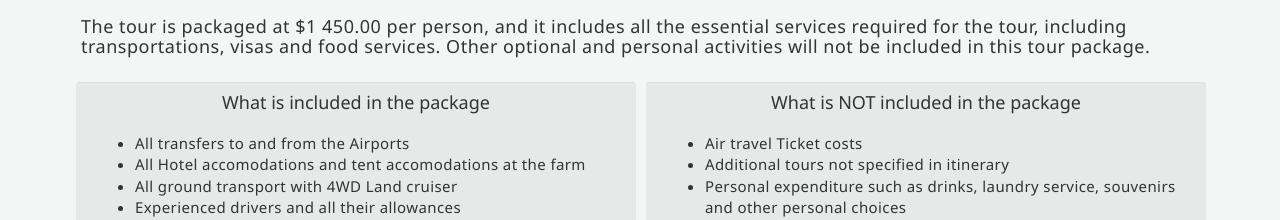
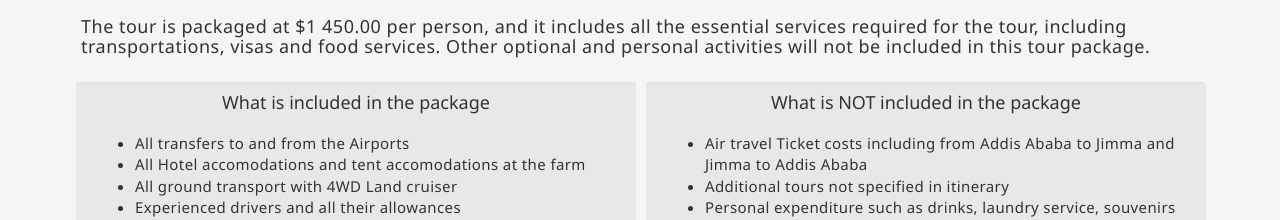
Before and after one commit to Dessagn/metocoffee, a React (Create React App) app in the folder client/: page /contact in a window 1280 px wide. Shown: the part 1020-1240 px from the top of the page. Built offline with nearby package versions, Linux system fonts and the light colour scheme.

Commit message:
modify App.js and TourInclude.jsx

```diff
--- a/client/src/App.js
+++ b/client/src/App.js
@@ -7,7 +7,6 @@ import Products from './components/Products';
 import Contact from './components/Contact';
 import Footer from './components/Footer';
 import './App.css';
-
 
 class App extends Component {
   render() {
--- a/client/src/components/TourInclude.jsx
+++ b/client/src/components/TourInclude.jsx
@@ -24,9 +24,9 @@ class TourInclude extends Component {
                     <div className="well">
                         <h4>What is NOT included in the package</h4>
                         <ul>
-                            <li>Air travel Ticket costs</li>
+                            <li>Air travel Ticket costs including from Addis Ababa to Jimma and Jimma to Addis Ababa</li>
                             <li>Additional tours not specified in itinerary</li>
-                            <li>Personal expenditure such as drinks, laundry service,             souvenirs and other personal choices</li>
+                            <li>Personal expenditure such as drinks, laundry service, souvenirs and other personal choices</li>
                             <li>Gratuities to the driver/guides and hotel/lodge staff</li>
                             <li>Other optional activities</li>
                         </ul>
```
